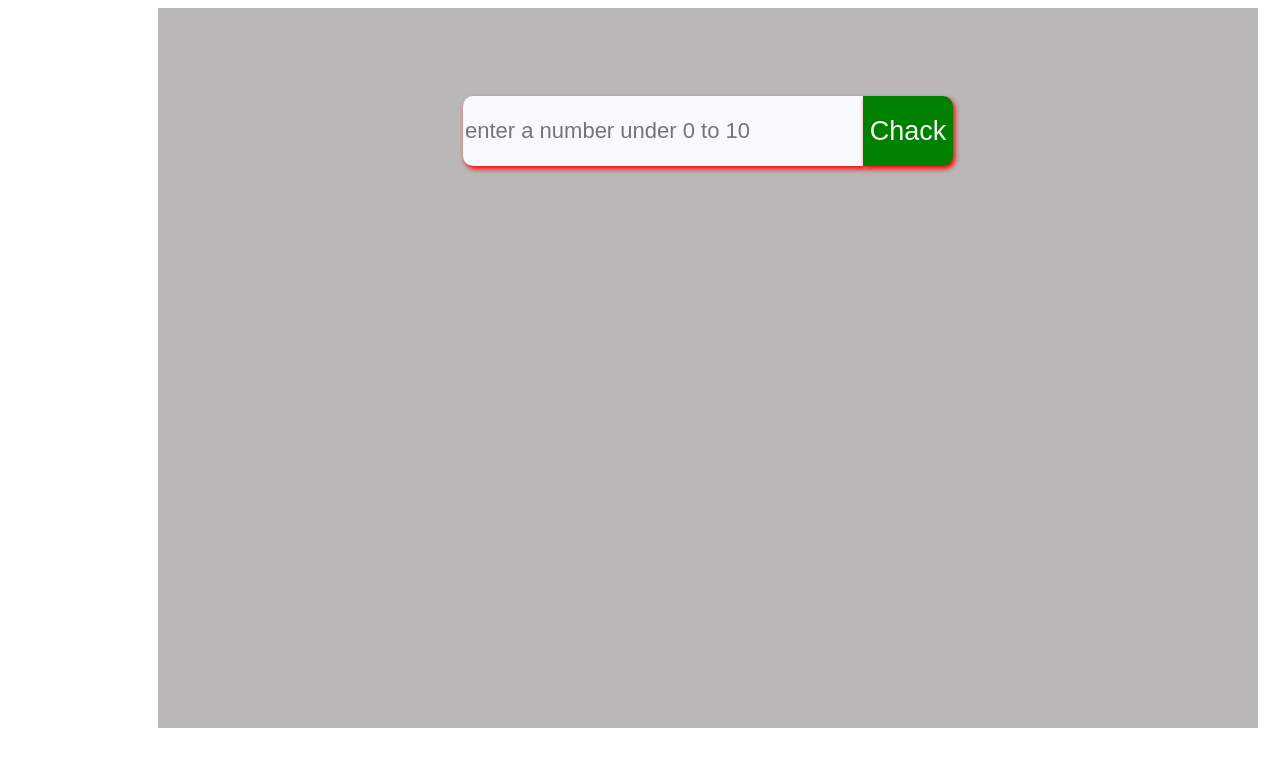
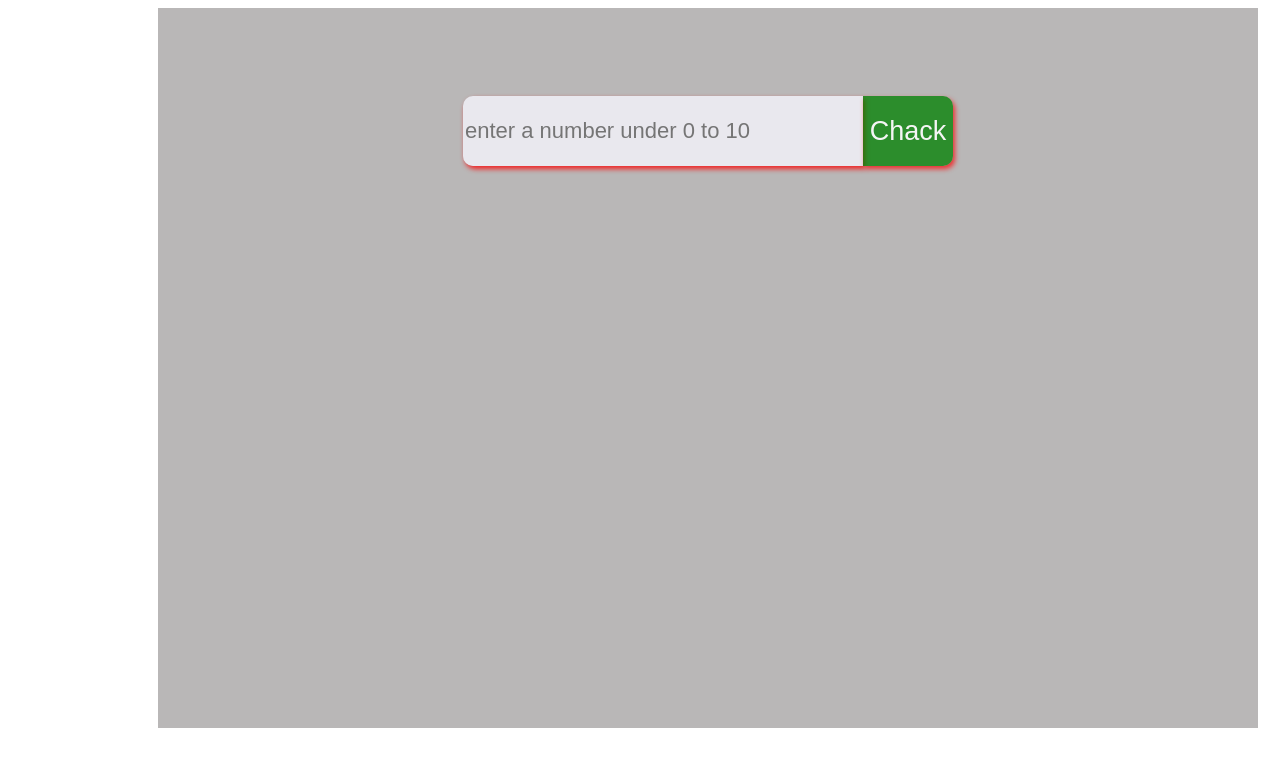
Before and after one commit to AjayKumarMaurya1/input-a-number, a plain HTML site: page index.html in a window 1280 px wide. Shown: the top 766 px of the page. Drawn offline with Linux system fonts and the light colour scheme.

Commit message:
some change

```diff
--- a/index.html
+++ b/index.html
@@ -52,8 +52,8 @@
             border-radius: 10px 0 0 10px;
             border: none;
             font-size: 22px;
-            background-color: ghostwhite;
-            box-shadow: 2px 3px 5px red;
+            background-color: rgba(248, 248, 255, 0.774);
+            box-shadow: 2px 3px 5px rgba(255, 0, 0, 0.815);
         }
 
         button {
@@ -62,11 +62,22 @@
             height: 70px;
             border-radius: 0 10px 10px 0;
             border: none;
-            background-color: green;
+            background-color: rgba(0, 128, 0, 0.76);
             color: whitesmoke;
             font-size: 27px;
 
-            box-shadow: 2px 3px 5px red
+            box-shadow: 2px 3px 5px rgba(255, 0, 0, 0.753)
+        }
+
+        button:hover {
+            background-color: green;
+            box-shadow: 2px 3px 5px black;
+            border: 1px solid white;
+        }
+
+        input:hover {
+            background-color: whitesmoke;
+            box-shadow: 4px 5px black;
         }
     </style>
 
```
